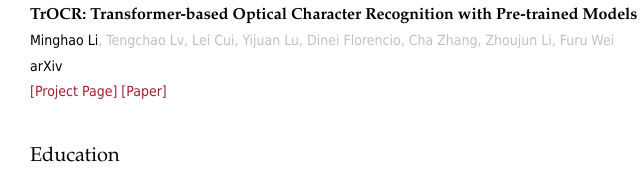
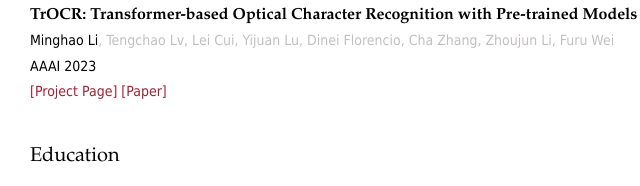
Before and after one commit to liminghao1630/liminghao1630.github.io, a plain HTML site: page index.html in a window 1280 px wide. Shown: the part 780-966 px from the top of the page, 140-780 px from the left. Drawn offline with Linux system fonts and the light colour scheme; a script that the page names is missing.

Commit message:
Update index.html

```diff
--- a/index.html
+++ b/index.html
@@ -349,7 +349,7 @@
             <div class="authors">
               <me>Minghao Li</me>, Tengchao Lv, Lei Cui, Yijuan Lu, Dinei Florencio, Cha Zhang, Zhoujun Li, Furu Wei
             </div>
-            <div>arXiv</div>
+            <div>AAAI 2023</div>
             <a href="https://github.com/microsoft/unilm/tree/master/trocr">[Project Page]</a>
             <a href="https://arxiv.org/pdf/2109.10282.pdf">[Paper]</a>
           </div>
```
